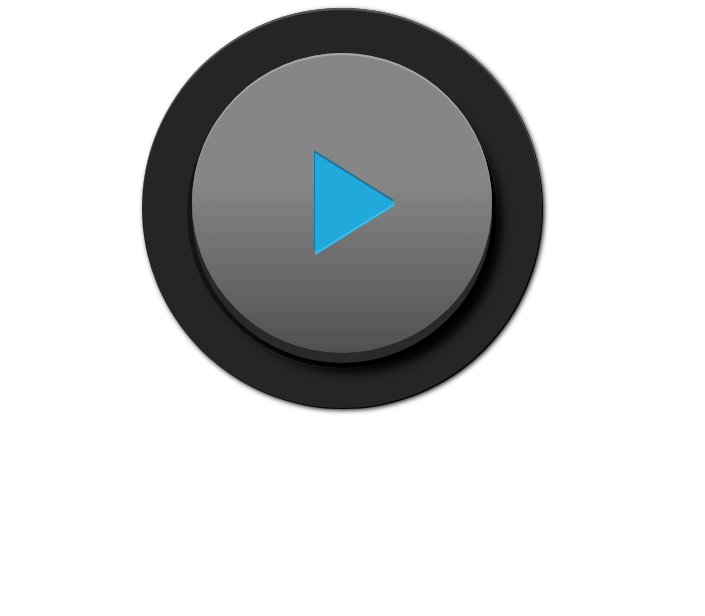
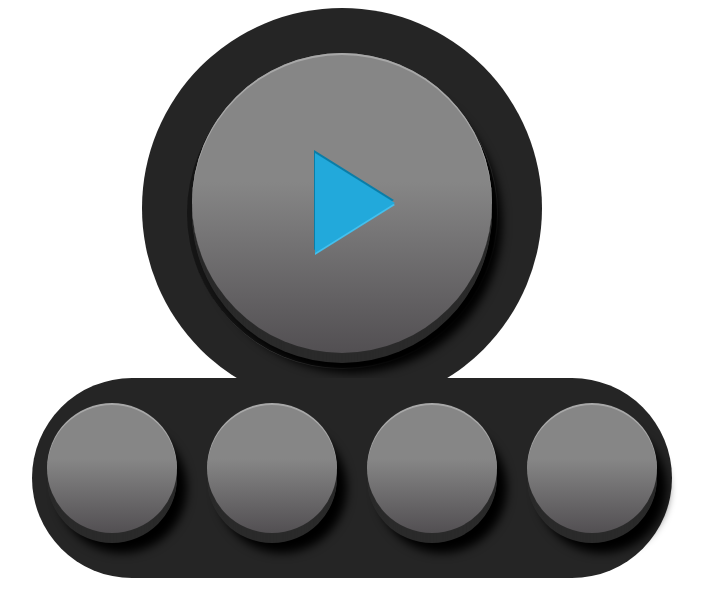
Before and after one commit to pfriedrich/R3.14TV, a plain HTML site: page basic_html/player.html in a window 1280 px wide. Shown: the whole page, without its empty margins (298-1003 px from the left). Drawn offline with Linux system fonts and the light colour scheme.

Commit message:
new style for buttons

```diff
--- a/basic_html/player_style.css
+++ b/basic_html/player_style.css
@@ -1,5 +1,15 @@
+body
+{
+    -webkit-touch-callout: none;
+-webkit-user-select: none;
+-khtml-user-select: none;
+-moz-user-select: none;
+-ms-user-select: none;
+user-select: none;
+}
 
 #container_button {
+    z-index:1;
     background-color: #252525;
     width: 400px;
     height: 400px;
@@ -10,9 +20,6 @@
     -webkit-border-radius: 200px;
     -moz-border-radius: 200px;
     border-radius: 200px;
-    -webkit-box-shadow: inset 0px 2px 0px #585858, 1px 1px 0px #000, 2px 2px 5px #000;
-    -moz-box-shadow: inset 0px 2px 0px #585858, 1px 1px 0px #000, 2px 2px 5px #000;
-    box-shadow: inset 0px 2px 0px #585858, 1px 1px 0px #000, 2px 2px 5px #000;
 }
 #hole {
     background-color: #151515;
@@ -121,3 +128,100 @@
 #button:active #darker_triangle {
     border-left: 80px solid #c51d1d
 }
+
+
+#icon {
+    position: relative;
+    text-align: center;
+    height: 130px;
+    color: #22a9db;
+    cursor: pointer;
+
+
+}
+
+
+#icon:before {
+    font-family: FontAwesome;
+    font-style: normal;
+    font-weight: normal;
+    text-decoration: inherit;
+/*--adjust as necessary--*/
+    line-height: 130px;
+    font-size: 36px;
+    text-shadow: 1px 1px 1px #ccc;
+}
+
+#icon:active
+{
+    color: #e94545;
+}
+
+#icon.forw:before
+{
+    content: "\f04e";
+}
+
+#icon.back:before
+{
+    content: "\f04a";
+}
+
+#icon.volup:before
+{
+    content: "\f028";
+}
+
+#icon.voldown:before
+{
+    content: "\f027";
+}
+
+#button_list
+{
+    position: relative;
+    left: -110px;
+    top: 60px;
+    height: 150px;
+    width: 640px;
+    background-color: #252525;
+    padding-top: 25px;
+    padding-bottom: 25px;
+    -webkit-border-radius: 200px;
+    -moz-border-radius: 200px;
+    border-radius: 200px;
+}
+
+.enclosing
+ {
+    float: left;
+    z-index: 2;
+    position: relative;
+    top: 0px;
+    cursor: pointer;
+    background-color: #151515;
+    width: 130px;
+    height: 130px;
+    margin-left: 15px;
+    margin-right: 15px;
+    -webkit-border-radius: 155px;
+    -moz-border-radius: 155px;
+    border-radius: 155px;
+    background-image: linear-gradient(bottom, rgb(82,79,82) 0%, rgb(134,134,134) 57%);
+    background-image: -o-linear-gradient(bottom, rgb(82,79,82) 0%, rgb(134,134,134) 57%);
+    background-image: -moz-linear-gradient(bottom, rgb(82,79,82) 0%, rgb(134,134,134) 57%);
+    background-image: -webkit-linear-gradient(bottom, rgb(82,79,82) 0%, rgb(134,134,134) 57%);
+    background-image: -ms-linear-gradient(bottom, rgb(82,79,82) 0%, rgb(134,134,134) 57%);
+     -webkit-box-shadow: inset 0px 2px 0px #a8a8a8, 0px 2px 0px #2a2a2a, 0px 3px 0px #2a2a2a, 0px 4px 0px #2a2a2a, 0px 5px 0px #2a2a2a, 0px 6px 0px #2a2a2a, 0px 7px 0px #2a2a2a, 0px 8px 0px #2a2a2a, 0px 9px 0px #2a2a2a, 0px 10px 0px #2a2a2a, 10px 20px 10px #000;
+    -moz-box-shadow: inset 0px 2px 0px #a8a8a8, 0px 2px 0px #2a2a2a, 0px 3px 0px #2a2a2a, 0px 4px 0px #2a2a2a, 0px 5px 0px #2a2a2a, 0px 6px 0px #2a2a2a, 0px 7px 0px #2a2a2a, 0px 8px 0px #2a2a2a, 0px 9px 0px #2a2a2a, 0px 10px 0px #2a2a2a, 10px 20px 10px #000;
+    box-shadow: inset 0px 2px 0px #a8a8a8, 0px 2px 0px #2a2a2a, 0px 3px 0px #2a2a2a, 0px 4px 0px #2a2a2a, 0px 5px 0px #2a2a2a, 0px 6px 0px #2a2a2a, 0px 7px 0px #2a2a2a, 0px 8px 0px #2a2a2a, 0px 9px 0px #2a2a2a, 0px 10px 0px #2a2a2a, 10px 20px 10px #000;
+    -webkit-transition: all .2s;
+    -moz-transition: all .2s;
+    transition: all .2s;
+}
+
+.enclosing:active
+{
+    top: 5px;
+    box-shadow: inset 0px 1px 0px #a8a8a8, 0px 1px 0px #2a2a2a, 0px 2px 0px #2a2a2a, 0px 3px 0px #2a2a2a, 0px 2px 0px #2a2a2a, 0px 3px 0px #2a2a2a, 0px 3px 0px #2a2a2a, 0px 3px 0px #2a2a2a, 0px 4px 0px #2a2a2a, 0px 5px 0px #2a2a2a, 5px 10px 5px #000;
+}
```
